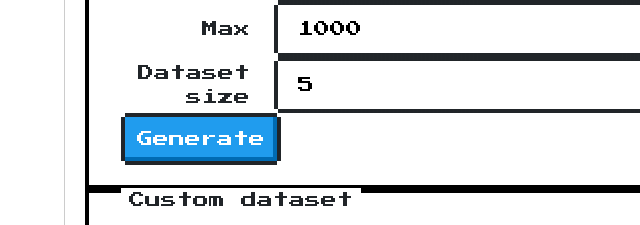
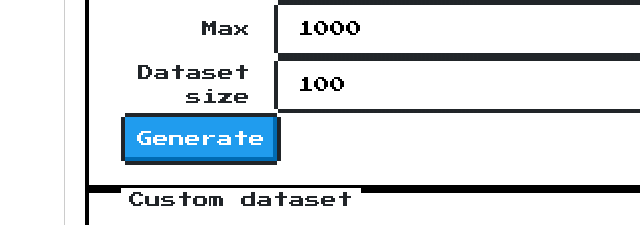
Before and after one commit to poplaw/retro-sorting, a Gatsby site: page / in a window 1280 px wide. Shown: the part 303-528 px from the top of the page, 96-736 px from the left. Built offline with nearby package versions, Linux system fonts and the light colour scheme; Gatsby itself is replaced by a stand-in of ours.

```diff
--- a/src/components/Dialogs/Dataset/Dataset.tsx
+++ b/src/components/Dialogs/Dataset/Dataset.tsx
@@ -30,7 +30,7 @@ const generateRandomData = (
 const GeneratedDataset: FC = () => {
     const [minValue, setMinValue] = useState<number>(0);
     const [maxValue, setMaxValue] = useState<number>(1000);
-    const [datasetSize, setDatasetSize] = useState<number>(5);
+    const [datasetSize, setDatasetSize] = useState<number>(100);
     const dispatch = useDispatch();
 
     return (
```
